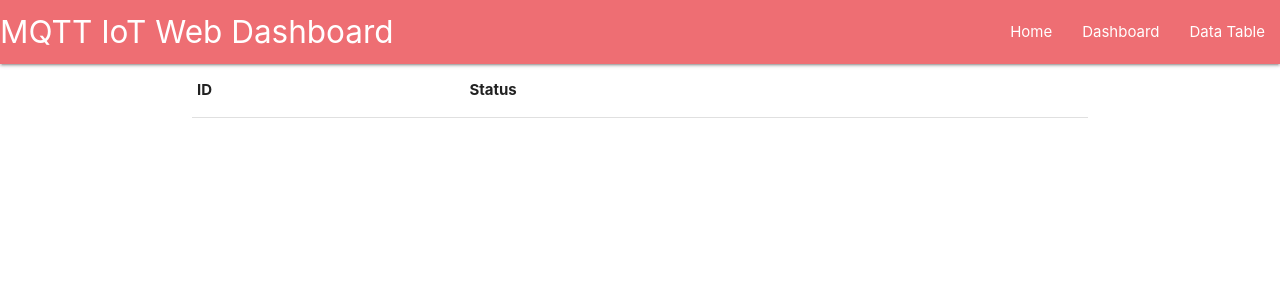
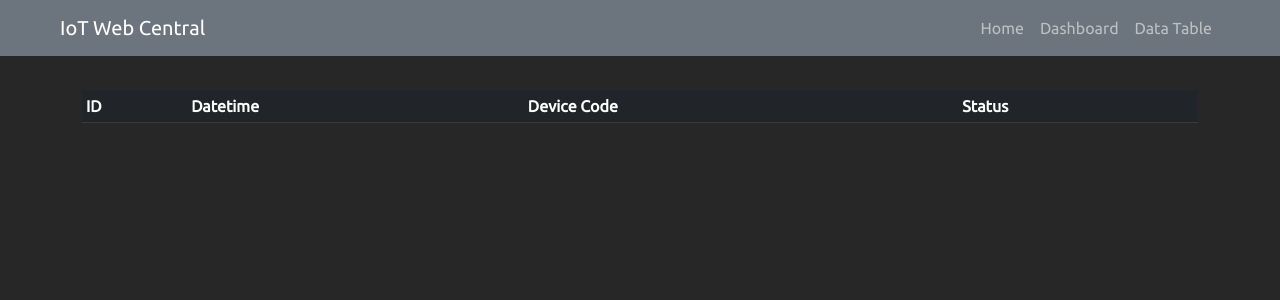
Before and after one commit to kpreforma/mqttWeb, a Flask app: page / in a window 1280 px wide. Shown: the top 300 px of the page. Run offline with Flask 3, Linux system fonts and the light colour scheme; lists and menus that the app fills with data are empty; parts of the project's set-up code (start-up, migrations or seed data) failed here and were passed over.

Commit message:
release 1

```diff
--- a/main.py
+++ b/main.py
@@ -4,7 +4,7 @@ import pymongo
 import os
 import pandas as pd
 import json
-import plotly
+from plotly import graph_objects as go
 import plotly.express as px
 
 # initialize Flask app
@@ -23,8 +23,18 @@ pd_signals = pd.DataFrame(signals)
 
 
 # Create graphJSON
-fig = px.line(pd_signals, x='datetime', y='status')
-graph_js = json.dumps(fig, cls=plotly.utils.PlotlyJSONEncoder)
+px_line = px.line(pd_signals, x='datetime', y='status')
+px_line_js = json.dumps(px_line, cls=plotly.utils.PlotlyJSONEncoder)
+
+
+fig = go.Figure(data=[px.Table(
+    header=dict(values=list(pd_signals.columns),
+                fill_color='gray',
+                align='center'),
+    cells=dict(values=[pd_signals.datetime, pd_signals.device_code, pd_signals.status],
+               fill_color='lightgray',
+               align='left'))
+])
 
 
 # routes
@@ -35,7 +45,7 @@ def get_table():
 
 @app.get("/dashboard")
 def get_dash():
-    return render_template("dashboard.html", graph=graph_js)
+    return render_template("dashboard.html", graph=px_line_js)
 
 
 # start
--- a/static/index1.css
+++ b/static/custom.css
@@ -13,29 +13,9 @@ body {
     padding-top: 90px;
     font-family: 'Ubuntu', 'Consolas', Arial, sans-serif;
     color: #2fcad9;
-    /* max-width: 1100px; */
-    margin: auto;
-    border-top: 0;
-    border-bottom: 0;
-    background-color: #051d26;
+    background-color: rgb(39, 39, 39);
 }
 
-.navbar {
-    background-color: #1e8fa0;
-    padding-left: 15%;
-    padding-right: 15%;
-    padding-top: 20px;
-    padding-bottom: 10px;
-    margin: 0 auto; /* center */
-    .navbar-collapse {
-        justify-content : center; /* center the elements in the block if there is flex */
-        -webkit-justify-content : center; /* make it works on some navigators */
-    }
-}
-
-.navbar-brand, .nav-link {
-    color: #051d26;
-}
 
 #chat-container {
     background-color: #0b3a46;
--- a/templates/base.html
+++ b/templates/base.html
@@ -7,32 +7,37 @@
 		<title>{% block title %} MQTT {% endblock %}</title>
 		<!--Import Google Icon Font-->
 		<link
-			href="https://fonts.googleapis.com/icon?family=Material+Icons"
+			href="https://cdn.jsdelivr.net/npm/bootstrap@5.3.0/dist/css/bootstrap.min.css"
 			rel="stylesheet"
+			integrity="sha384-9ndCyUaIbzAi2FUVXJi0CjmCapSmO7SnpJef0486qhLnuZ2cdeRhO02iuK6FUUVM"
+			crossorigin="anonymous"
 		/>
-		<!--Import materialize.css-->
-		<link
-			type="text/css"
-			rel="stylesheet"
-			href="static/materialize.min.css"
-			media="screen,projection"
-		/>
+		<link href="\static\custom.css" rel="stylesheet" />
+		<script
+			src="https://cdn.jsdelivr.net/npm/bootstrap@5.3.0/dist/js/bootstrap.bundle.min.js"
+			integrity="sha384-geWF76RCwLtnZ8qwWowPQNguL3RmwHVBC9FhGdlKrxdiJJigb/j/68SIy3Te4Bkz"
+			crossorigin="anonymous"
+		></script>
 	</head>
 	<body>
-		<div class="navbar fixed">
-			<nav>
-				<div class="nav-wrapper">
-					<a href="#" class="brand-logo">MQTT IoT Web Dashboard</a>
-					<ul id="nav-mobile" class="right hide-on-med-and-down">
-						<li><a href="/">Home</a></li>
-						<li><a href="dashboard">Dashboard</a></li>
-						<li><a href="/">Data Table</a></li>
-					</ul>
-				</div>
-			</nav>
-		</div>
+		<nav
+			class="navbar fixed-top navbar-expand-lg navbar-dark bg-secondary px-5"
+		>
+			<div class="container-fluid">
+				<a class="navbar-brand" href="#">IoT Web Central</a>
+				<ul class="navbar-nav">
+					<li class="nav-item">
+						<a class="nav-link" href="#">Home</a>
+					</li>
+					<li class="nav-item">
+						<a class="nav-link" href="dashboard">Dashboard</a>
+					</li>
+					<li class="nav-item">
+						<a class="nav-link" href="/">Data Table</a>
+					</li>
+				</ul>
+			</div>
+		</nav>
 		<div class="container">{% block content %}{% endblock %}</div>
-
-		<script type="text/javascript" src="/static/materialize.min.js"></script>
 	</body>
 </html>
--- a/templates/table.html
+++ b/templates/table.html
@@ -1,14 +1,18 @@
 {%extends "base.html" %} {% block title %} MQTT | Table {% endblock %} {% block
 content %}
-<table>
+<table class="table table-hover table-dark table-sm">
 	<tr>
 		<th>ID</th>
+		<th>Datetime</th>
+		<th>Device Code</th>
 		<th>Status</th>
 	</tr>
 	{% for signal in signals %}
 
 	<tr>
 		<td>{{ signal._id }}</td>
+		<td>{{ signal.datetime }}</td>
+		<td>{{ signal.device_code }}</td>
 		<td>{{ signal.status }}</td>
 	</tr>
 
```
Also changed, not shown: mqtt_clients/publish.py (+24 -5 lines), mqtt_clients/subscribe.py (+7 -6 lines).
